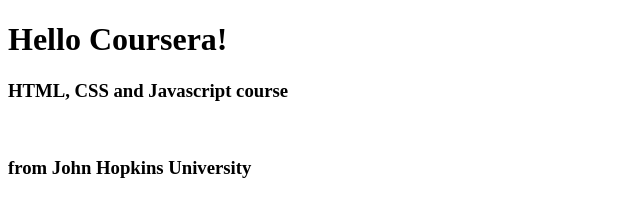
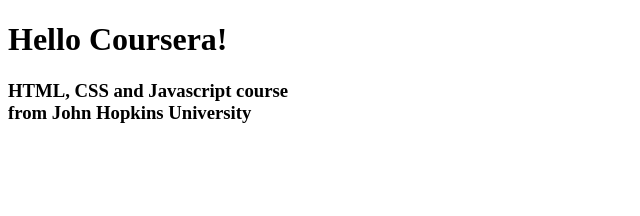
Before and after one commit to skeatz/coursera-test, a plain HTML site: page site/index.html in a window 1280 px wide. Shown: the whole page, without its empty margins (0-640 px from the left). Drawn offline with Linux system fonts and the light colour scheme.

Commit message:
Replaced tab with space

```diff
--- a/site/index.html
+++ b/site/index.html
@@ -1,11 +1,13 @@
 <!DOCTYPE html>
 <html>
 <head>
-	<title>Hello Coursera!</title>
+    <title>Hello Coursera!</title>
 </head>
 <body>
 <h1>Hello Coursera!</h1>
-<h3>HTML, CSS and Javascript course</h3><br>
-<h3>from John Hopkins University</h3>
+<h3>
+    HTML, CSS and Javascript course<br>
+    from John Hopkins University
+</h3>
 </body>
 </html>
```
